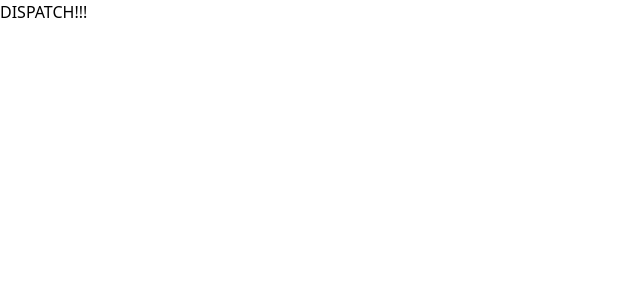
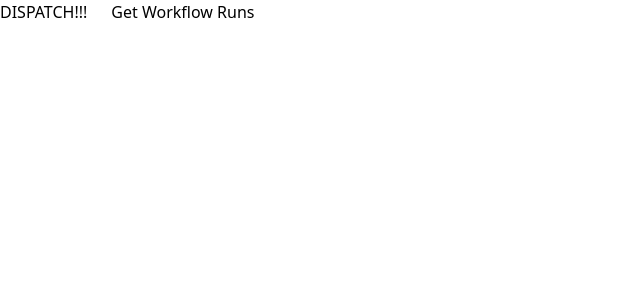
Before and after one commit to waqas2714/k8-automate, a React (Vite) app in the folder k8-auto-fe/: page / in a window 1280 px wide. Shown: the top 300 px of the page, without its empty margins (0-640 px from the left). Built offline with nearby package versions, Linux system fonts and the light colour scheme.

Commit message:
added get workflow function

```diff
--- a/k8-auto-fe/src/App.jsx
+++ b/k8-auto-fe/src/App.jsx
@@ -22,9 +22,27 @@ function App() {
 
   }
 
+
+
+
+  const getWorkflowRun = async () => {
+    try {
+      const response = await octokit.request(
+        "GET /repos/waqas2714/k8-automate/actions/workflows/polling-test.yml/runs",
+        {
+          headers: { "X-GitHub-Api-Version": "2022-11-28" },
+        }
+      );
+      console.log(response);
+    } catch (error) {
+      console.error("Error getting workflow run:", error);
+    }
+  };
+
   return (
     <>
       <button onClick={workflowDispatch}>DISPATCH!!!</button>
+      <button onClick={getWorkflowRun} className="mx-6">Get Workflow Runs</button>
     </>
   )
 }
```
